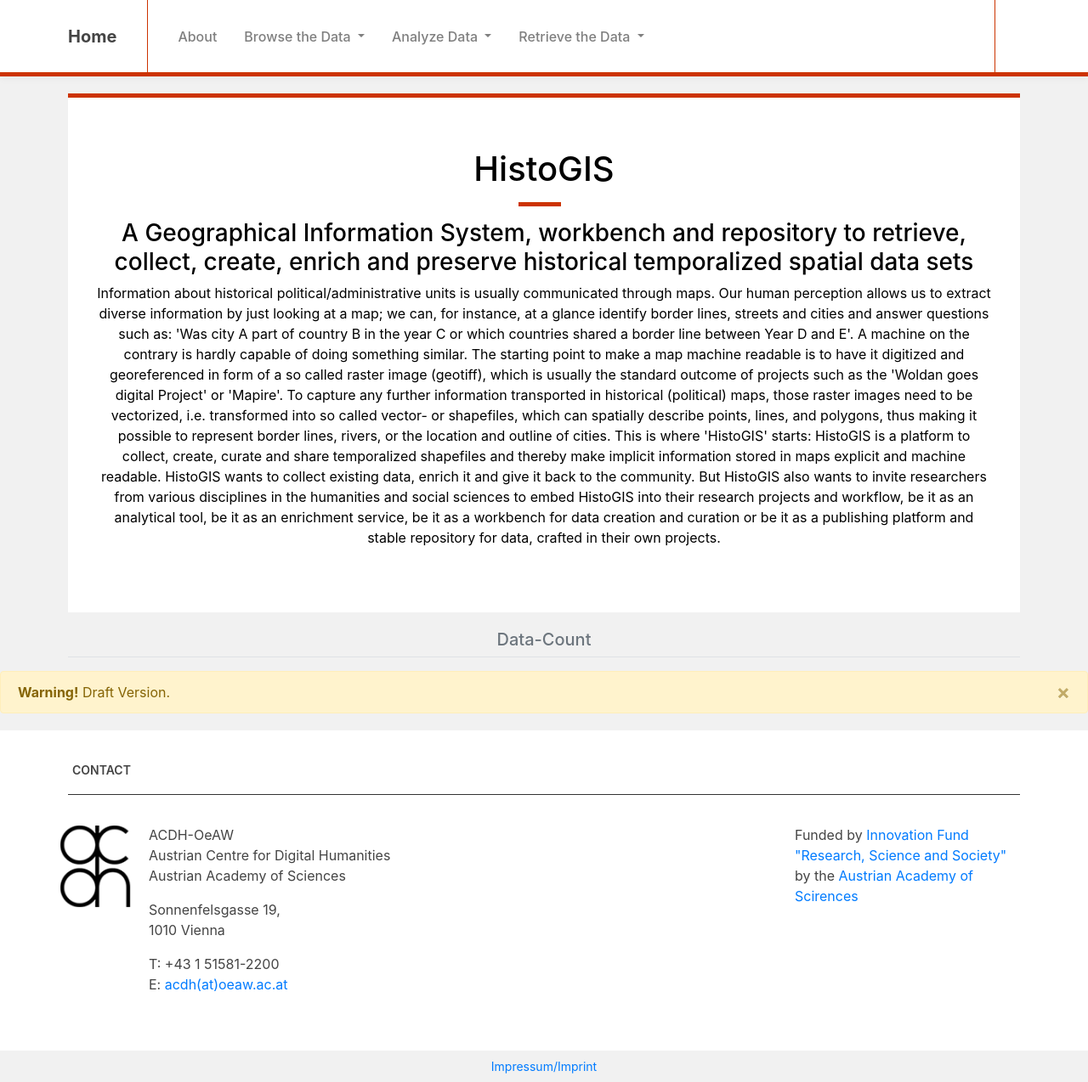
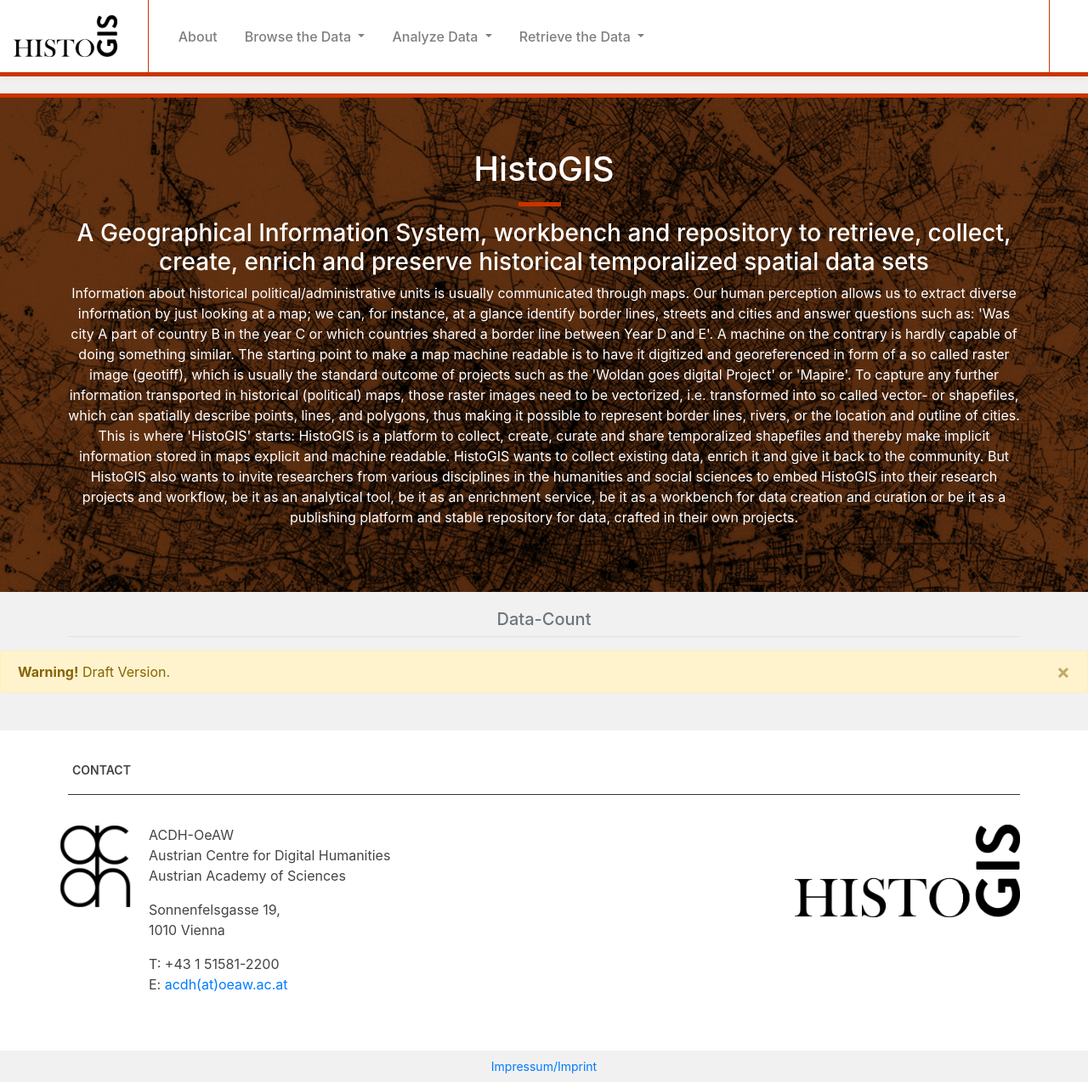
Before and after one commit to acdh-oeaw/histogis, a Django app: template webpage/templates/webpage/index.html in a window 1280 px wide. Shown: the whole page at 85% size. Run offline with Django 3.2, Linux system fonts and the light colour scheme; the template is opened without the code that fills it, so the values that code supplies are empty; some libraries are stand-ins or nearby versions.

Commit message:
added logo and background image

```diff
--- a/webpage/templates/webpage/base.html
+++ b/webpage/templates/webpage/base.html
@@ -65,11 +65,10 @@
 </head>
 <body role="document" class="contained fixed-nav">
 <header>
-    <nav class="navbar fixed-top navbar-expand-lg navbar-light bg-light">
+    <!-- <nav class="navbar fixed-top navbar-expand-lg navbar-light bg-light"> -->
         <nav class="navbar navbar-expand-md navbar-light fixed-top bg-white box-shadow">
-            <div class="container">
             <a class="navbar-brand" href="/">
-              Home
+                <img src="{% static 'webpage/img/histogis_projektlogo_black.png' %}" alt="HistoGIS" title="Official project logo created by Sandra Lehecka"/>
             </a>
                 <button class="navbar-toggler" type="button" data-toggle="collapse" data-target="#navbarSupportedContent" aria-controls="navbarSupportedContent" aria-expanded="false" aria-label="Toggle navigation">
                 <span class="navbar-toggler-icon"></span>
@@ -156,7 +155,6 @@
                 </a>
                     </div>
                 </div>
-            </div>
         </nav>
     </nav>
 </header>
@@ -201,7 +199,8 @@
               </p>
           </div>
           <div class="col-md-3 ml-auto">
-            <p>Funded by <a href="https://www.oeaw.ac.at/en/fellowship-funding/promotional-programmes/innovation-fund-research-science-and-society/">Innovation Fund "Research, Science and Society"</a> by the <a href="https://www.oeaw.ac.at/">Austrian Academy of Scirences</a></p>
+              <img src="{% static 'webpage/img/histogis_projektlogo_black.png' %}" alt="HistoGIS" title="Official project logo created by Sandra Lehecka"/>
+            <!-- <p>Funded by <a href="https://www.oeaw.ac.at/en/fellowship-funding/promotional-programmes/innovation-fund-research-science-and-society/">Innovation Fund "Research, Science and Society"</a> by the <a href="https://www.oeaw.ac.at/">Austrian Academy of Scirences</a></p> -->
           </div>
         </div>
       </div>
--- a/webpage/templates/webpage/index.html
+++ b/webpage/templates/webpage/index.html
@@ -3,15 +3,15 @@
 {% load stats_extras %}
 {% load webpage_extras %}
 {% block content %}
-    <div class="container">
-        <div class="jumbotron" style="background-color: #ffffff;">
-            <div class="container" style="color: #000;">
+
+        <div class="jumbotron" style="background-image: url({% static 'webpage/img/histogis-background-nussbraun.jpg' %}) ">
+            <div class="container" style="font-color: #000;">
                 <h1 style="text-align:center">{% projects_metadata 'title' %}</h1>
                 <h3>{% projects_metadata 'subtitle' %}</h3>
                 <p>{% projects_metadata 'description' %}</p>
             </div>
         </div>
-    </div>
+
     <div class="container">
         <div class="row">
             <div class="col-md-12">
```
Also changed, not shown: webpage/static/webpage/img/histogis-background-nussbraun.jpg (added), webpage/static/webpage/img/histogis_projektlogo_black.png (added).
